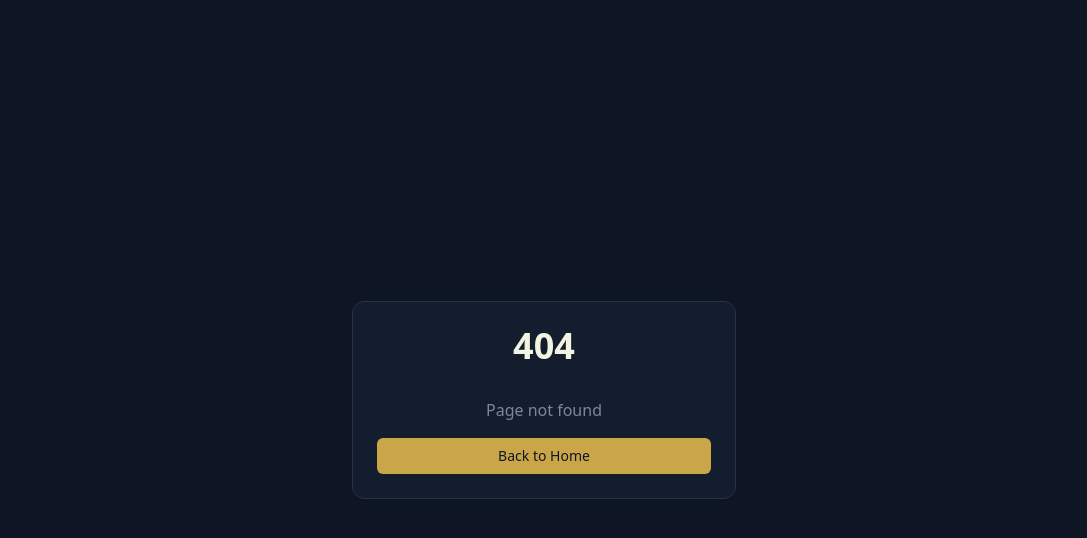
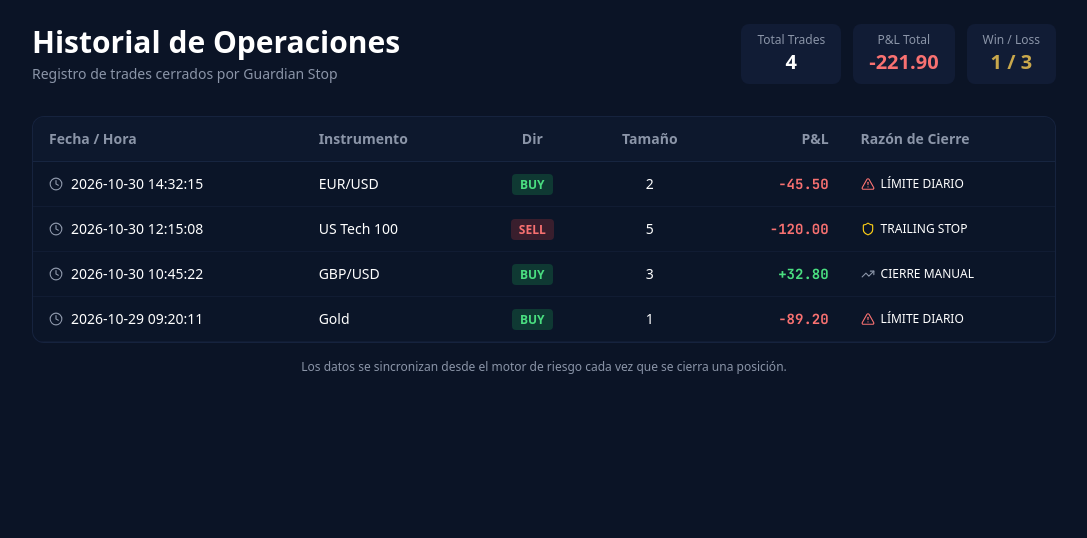
Before and after one commit to anyelo0556-debug/guardianstop-web, a React (Vite) app: page /history in a window 1280 px wide. Before the commit this address had no page. Shown: the top 538 px of the page, without its empty margins (96-1183 px from the left). Built offline with nearby package versions, Linux system fonts and the light colour scheme; what @trpc/react-query would draw is missing.

Commit message:
feat: History page for closed trades + panel visual Python

```diff
--- a/src/App.tsx
+++ b/src/App.tsx
@@ -8,6 +8,7 @@ import BrokerPanel from "@/pages/BrokerPanel";
 import Dashboard from "@/pages/Dashboard";
 import PrivacyPage from "@/pages/PrivacyPage";
 import ArchitecturePage from "@/pages/ArchitecturePage";
+import History from "@/pages/History";
 import AdminDashboard from "@/sections/AdminDashboard";
 
 export default function App() {
@@ -21,6 +22,7 @@ export default function App() {
       <Route path="/dashboard" element={<Dashboard />} />
       <Route path="/privacy" element={<PrivacyPage />} />
       <Route path="/architecture" element={<ArchitecturePage />} />
+      <Route path="/history" element={<History />} />
       <Route path="/admin" element={<AdminDashboard />} />
       <Route path="*" element={<NotFound />} />
     </Routes>
--- /dev/null
+++ b/src/pages/History.tsx
@@ -0,0 +1,127 @@
+import { useState, useEffect } from "react";
+import { Clock, TrendingUp, TrendingDown, Shield, AlertTriangle } from "lucide-react";
+
+interface TradeRecord {
+  time: string;
+  date: string;
+  instrument: string;
+  direction: string;
+  size: number;
+  profit: number;
+  close_reason: string;
+}
+
+export default function History() {
+  const [trades, setTrades] = useState<TradeRecord[]>([]);
+  const [loading, setLoading] = useState(true);
+
+  useEffect(() => {
+    // Cargar historial desde localStorage (simulado) o API
+    // En producción, esto vendría de la base de datos
+    const mockData: TradeRecord[] = [
+      { time: "14:32:15", date: "2026-10-30", instrument: "EUR/USD", direction: "BUY", size: 2, profit: -45.50, close_reason: "LÍMITE DIARIO" },
+      { time: "12:15:08", date: "2026-10-30", instrument: "US Tech 100", direction: "SELL", size: 5, profit: -120.00, close_reason: "TRAILING STOP" },
+      { time: "10:45:22", date: "2026-10-30", instrument: "GBP/USD", direction: "BUY", size: 3, profit: 32.80, close_reason: "CIERRE MANUAL" },
+      { time: "09:20:11", date: "2026-10-29", instrument: "Gold", direction: "BUY", size: 1, profit: -89.20, close_reason: "LÍMITE DIARIO" },
+    ];
+    setTrades(mockData);
+    setLoading(false);
+  }, []);
+
+  const totalProfit = trades.reduce((sum, t) => sum + t.profit, 0);
+  const wins = trades.filter(t => t.profit > 0).length;
+  const losses = trades.filter(t => t.profit < 0).length;
+
+  return (
+    <div className="min-h-screen bg-gs-bg text-white p-6">
+      <div className="mx-auto max-w-5xl">
+        {/* Header */}
+        <div className="mb-8 flex items-center justify-between">
+          <div>
+            <h1 className="text-3xl font-bold">Historial de Operaciones</h1>
+            <p className="mt-1 text-sm text-gs-muted">Registro de trades cerrados por Guardian Stop</p>
+          </div>
+          <div className="flex gap-3">
+            <div className="rounded-lg bg-gs-surface px-4 py-2 text-center">
+              <p className="text-xs text-gs-muted">Total Trades</p>
+              <p className="text-xl font-bold">{trades.length}</p>
+            </div>
+            <div className="rounded-lg bg-gs-surface px-4 py-2 text-center">
+              <p className="text-xs text-gs-muted">P&L Total</p>
+              <p className={`text-xl font-bold ${totalProfit >= 0 ? "text-green-400" : "text-red-400"}`}>
+                {totalProfit >= 0 ? "+" : ""}{totalProfit.toFixed(2)}
+              </p>
+            </div>
+            <div className="rounded-lg bg-gs-surface px-4 py-2 text-center">
+              <p className="text-xs text-gs-muted">Win / Loss</p>
+              <p className="text-xl font-bold text-gs-gold">{wins} / {losses}</p>
+            </div>
+          </div>
+        </div>
+
+        {/* Tabla */}
+        <div className="rounded-xl border border-gs-border/60 bg-gs-surface/20 overflow-hidden">
+          <table className="w-full text-sm">
+            <thead>
+              <tr className="border-b border-gs-border/60 bg-gs-surface/40">
+                <th className="px-4 py-3 text-left font-semibold text-gs-muted">Fecha / Hora</th>
+                <th className="px-4 py-3 text-left font-semibold text-gs-muted">Instrumento</th>
+                <th className="px-4 py-3 text-center font-semibold text-gs-muted">Dir</th>
+                <th className="px-4 py-3 text-center font-semibold text-gs-muted">Tamaño</th>
+                <th className="px-4 py-3 text-right font-semibold text-gs-muted">P&L</th>
+                <th className="px-4 py-3 text-left font-semibold text-gs-muted">Razón de Cierre</th>
+              </tr>
+            </thead>
+            <tbody>
+              {loading ? (
+                <tr><td colSpan={6} className="px-4 py-8 text-center text-gs-muted">Cargando...</td></tr>
+              ) : trades.length === 0 ? (
+                <tr><td colSpan={6} className="px-4 py-8 text-center text-gs-muted">Sin trades registrados</td></tr>
+              ) : (
+                trades.map((t, i) => (
+                  <tr key={i} className="border-b border-gs-border/30 hover:bg-gs-surface/30">
+                    <td className="px-4 py-3">
+                      <div className="flex items-center gap-2">
+                        <Clock className="h-3.5 w-3.5 text-gs-muted" />
+                        <span>{t.date} {t.time}</span>
+                      </div>
+                    </td>
+                    <td className="px-4 py-3 font-medium">{t.instrument}</td>
+                    <td className="px-4 py-3 text-center">
+                      <span className={`rounded px-2 py-0.5 text-xs font-bold ${t.direction === "BUY" ? "bg-green-500/20 text-green-400" : "bg-red-500/20 text-red-400"}`}>
+                        {t.direction}
+                      </span>
+                    </td>
+                    <td className="px-4 py-3 text-center">{t.size}</td>
+                    <td className="px-4 py-3 text-right font-mono font-bold">
+                      <span className={t.profit >= 0 ? "text-green-400" : "text-red-400"}>
+                        {t.profit >= 0 ? "+" : ""}{t.profit.toFixed(2)}
+                      </span>
+                    </td>
+                    <td className="px-4 py-3">
+                      <div className="flex items-center gap-1.5">
+                        {t.close_reason.includes("LÍMITE") ? (
+                          <AlertTriangle className="h-3.5 w-3.5 text-red-400" />
+                        ) : t.close_reason.includes("TRAILING") ? (
+                          <Shield className="h-3.5 w-3.5 text-yellow-400" />
+                        ) : (
+                          <TrendingUp className="h-3.5 w-3.5 text-gs-muted" />
+                        )}
+                        <span className="text-xs">{t.close_reason}</span>
+                      </div>
+                    </td>
+                  </tr>
+                ))
+              )}
+            </tbody>
+          </table>
+        </div>
+
+        {/* Footer */}
+        <p className="mt-4 text-center text-xs text-gs-muted">
+          Los datos se sincronizan desde el motor de riesgo cada vez que se cierra una posición.
+        </p>
+      </div>
+    </div>
+  );
+}
```
Also changed, not shown: 1 other file (tests, documents, lock files or other folders).
